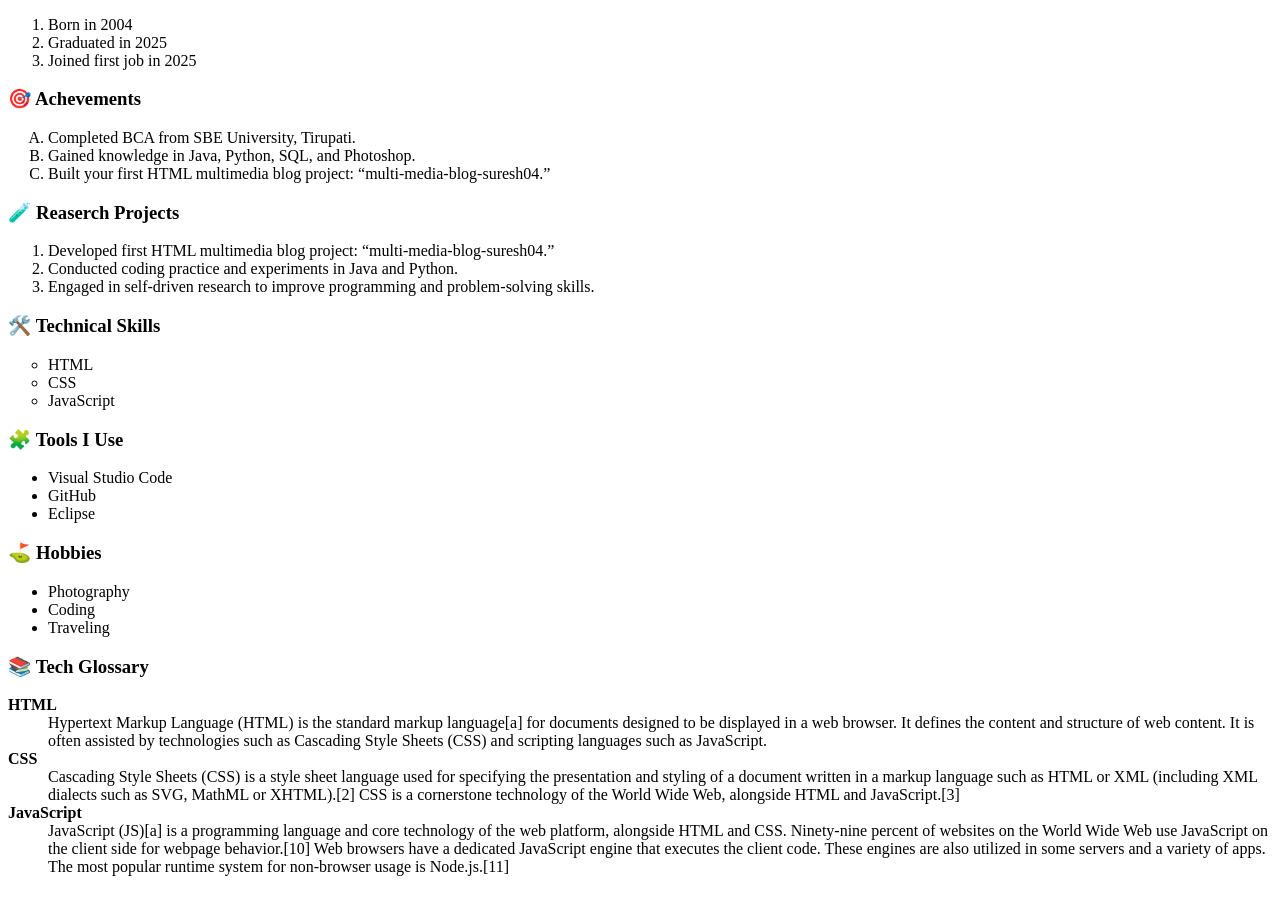
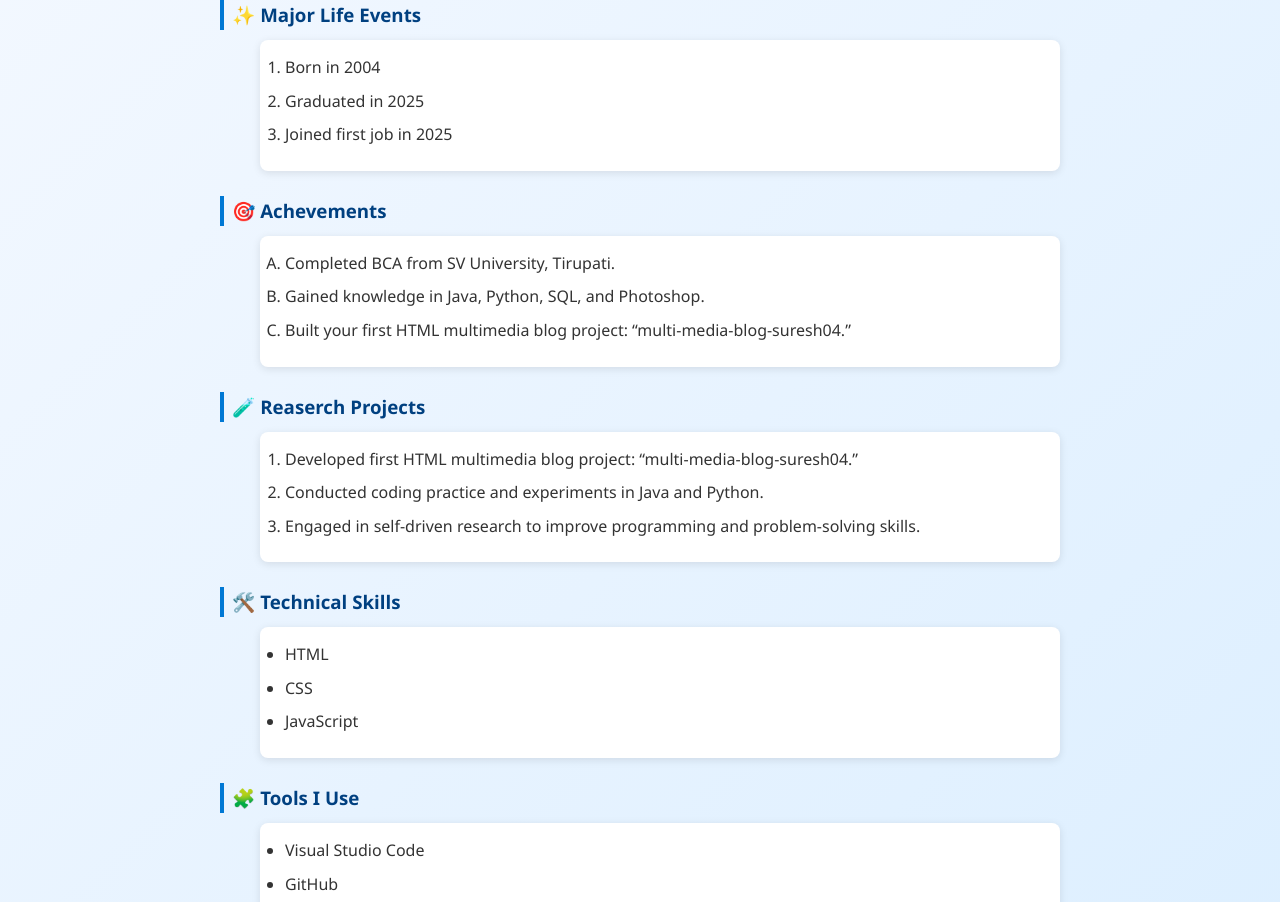
Before and after one commit to DanduSuresh/MyLife-MySkills, a plain HTML site: page index.html in a window 1280 px wide. Shown: the part 106-1008 px from the top of the page. Drawn offline with Linux system fonts and the light colour scheme.

Commit message:
Add files via upload

```diff
--- a/index.html
+++ b/index.html
@@ -5,6 +5,7 @@
     <meta name="viewport" content="width=<device-width>, initial-scale=1.0" />
     <title>My Life</title>
     <link rel="icon" href="Logo.png">
+    <link rel="stylesheet" href="/style.css">
   </head>
   <body>
     <h1> 👨‍💻 My Life & Skills Portfolio</h1>
@@ -18,7 +19,7 @@
 
     <h3> 🎯 Achevements</h3>
     <ol type="A">
-      <li>Completed BCA from SBE University, Tirupati.</li>
+      <li>Completed BCA from SV University, Tirupati.</li>
       <li>Gained knowledge in Java, Python, SQL, and Photoshop.</li>
       <li>
         Built your first HTML multimedia blog project:
@@ -38,7 +39,7 @@
       </li>
     </ol>
     <h3> 🛠️ Technical Skills</h3>
-    <ul type="circle">
+    <ul>
       <li>HTML</li>
       <li>CSS</li>
       <li>JavaScript</li>
--- /dev/null
+++ b/style.css
@@ -0,0 +1,106 @@
+/* Reset defaults */
+* {
+  margin: 0;
+  padding: 0;
+  box-sizing: border-box;
+  font-family: "Segoe UI", Tahoma, Geneva, Verdana, sans-serif;
+}
+
+/* Body styling */
+body {
+  background: linear-gradient(135deg, #f3f8ff, #d6ecff);
+  color: #222;
+  padding: 30px;
+  line-height: 1.6;
+  max-width: 900px;
+  margin: 0 auto;
+}
+
+/* Header */
+h1 {
+  text-align: center;
+  color: #0056b3;
+  font-size: 2rem;
+  margin-bottom: 20px;
+}
+
+/* Section Headings */
+h3 {
+  color: #004080;
+  margin-top: 25px;
+  margin-bottom: 10px;
+  padding-left: 8px;
+  border-left: 4px solid #0078d4;
+}
+
+/* Ordered and Unordered Lists */
+ol,
+ul {
+  margin-left: 40px;
+  margin-bottom: 15px;
+  background-color: #ffffff;
+  padding: 15px 25px;
+  border-radius: 8px;
+  box-shadow: 0 2px 8px rgba(0, 0, 0, 0.1);
+}
+
+ol li,
+ul li {
+  margin-bottom: 8px;
+  color: #333;
+  transition: 0.3s ease;
+}
+
+ol li:hover,
+ul li:hover {
+  color: #0078d4;
+  transform: translateX(4px);
+}
+
+/* Description List (Glossary Section) */
+dl {
+  background-color: #fff;
+  padding: 20px;
+  border-radius: 8px;
+  margin-top: 10px;
+  box-shadow: 0 2px 8px rgba(0, 0, 0, 0.1);
+}
+
+dt {
+  color: #0078d4;
+  font-weight: bold;
+  margin-top: 10px;
+}
+
+dd {
+  margin-left: 20px;
+  color: #444;
+  text-align: justify;
+}
+
+/* Emoji Styling */
+h3::before {
+  margin-right: 6px;
+}
+
+/* Hover Accent for Sections */
+h3:hover {
+  color: #0056b3;
+  transition: 0.3s ease;
+}
+
+/* Responsive Design */
+@media (max-width: 768px) {
+  body {
+    padding: 20px;
+  }
+
+  h1 {
+    font-size: 1.5rem;
+  }
+
+  ol,
+  ul {
+    margin-left: 20px;
+  }
+}
--- /dev/null
+++ b/styles.css
@@ -0,0 +1,64 @@
+/* Page Base */
+body {
+  font-family: Arial, Helvetica, sans-serif;
+  background: #f2f2f2;
+  padding: 20px;
+  margin: 0;
+  display: flex;
+  justify-content: center;
+}
+
+/* Content Box */
+.container {
+  width: 90%;
+  max-width: 800px;
+  background: #ffffff;
+  padding: 30px;
+  border-radius: 12px;
+  box-shadow: 0px 4px 15px rgba(0, 0, 0, 0.1);
+}
+
+/* Headings */
+h1 {
+  text-align: center;
+  color: #222;
+  margin-bottom: 25px;
+}
+
+h3 {
+  color: #333;
+  margin-top: 30px;
+  border-left: 5px solid #4e8cff;
+  padding-left: 10px;
+}
+
+/* Lists */
+ol,
+ul,
+dl {
+  margin-left: 25px;
+  line-height: 1.6;
+  color: #444;
+}
+
+/* Glossary */
+dt {
+  font-size: 18px;
+  margin-top: 15px;
+}
+
+dd {
+  margin-left: 15px;
+  color: #555;
+}
+
+/* Responsive */
+@media (max-width: 600px) {
+  .container {
+    padding: 20px;
+  }
+
+  h1 {
+    font-size: 22px;
+  }
+}
```
